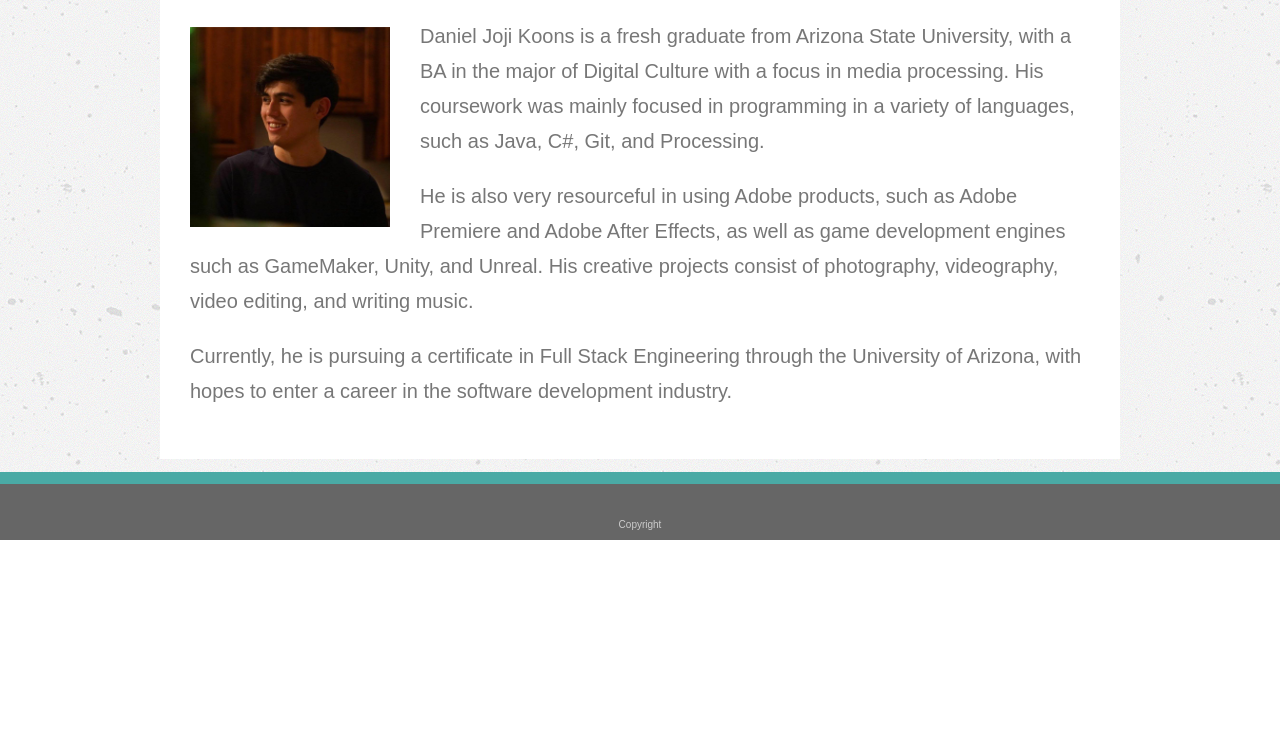
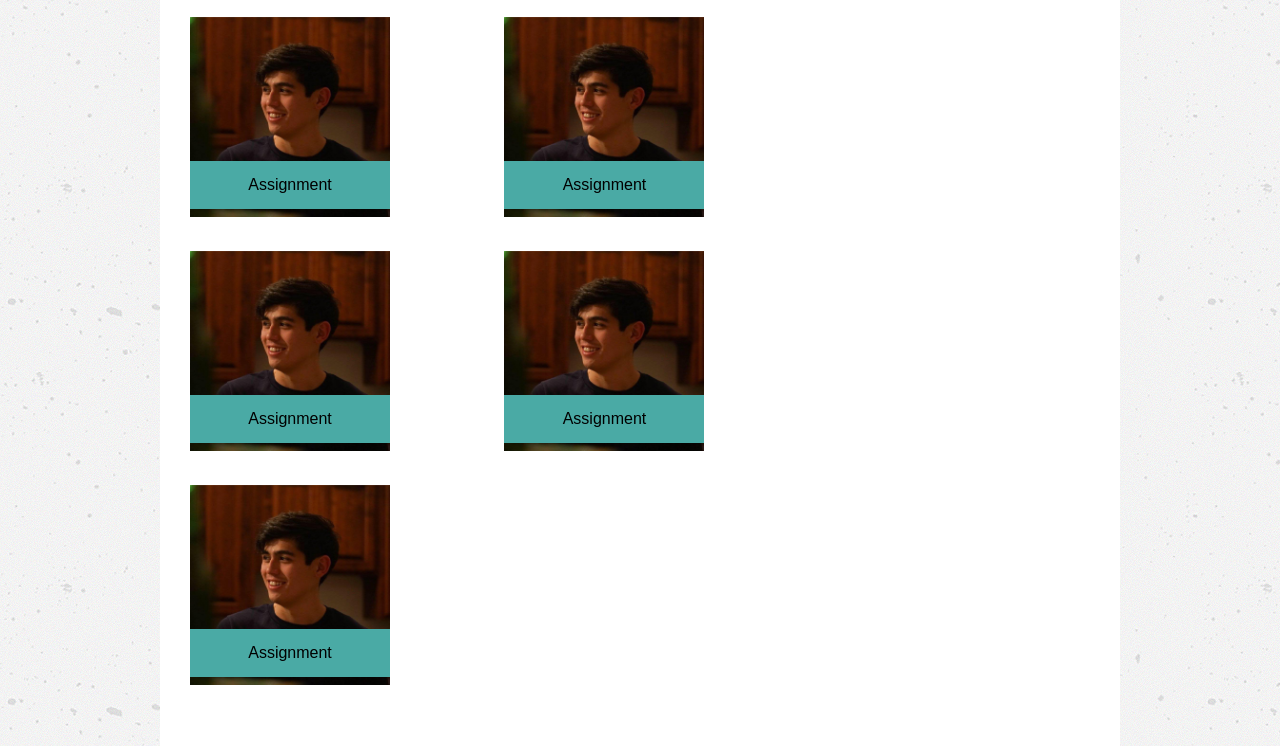
Before and after one commit to dkoons1/Basic-Portfolio, a plain HTML site: page portfolio.html in a window 1280 px wide. Shown: the part 260-1006 px from the top of the page. Before the commit the page ends 800 px from the top, so only its background shows below. Drawn offline with Linux system fonts and the light colour scheme.

Commit message:
Css and Portfolio files

```diff
--- a/assets/css/style.css
+++ b/assets/css/style.css
@@ -18,27 +18,40 @@ body{
     padding-bottom: 30px;
     border-bottom: 3px solid #cccccc;
     color: #4aaaa5;
+    width: 100%;
+    margin-top: 0;
 }
 
-p{
+textarea{
+    width: 99%;
+    border: #cccccc solid 1px;
+}
+
+.subject {
+    font-size: 20px;
+    color: #777777;
+}
+
+.paragraph{
     font-size: 20px;
     line-height: 35px;
     color: #777777;
 }
 input{
-    width: 100%;
+    width: 98%;
     height: 35px;
     font-size: 15px;
     padding-left: 10px;
+    color: #777777;
 }
 
 .content {
-    margin-top: 30px;
+    margin-top: 150px;
     align-content: center;
     justify-content: center;
     top: 100px;
     background: #ffffff;
-    position: relative;
+    /* position: relative; */
     padding: 30px;
 }
 
@@ -75,6 +88,7 @@ li{
 
 li:last-child {
     border-right: none;
+    padding-right: 0px;
 }
 
 .name{
@@ -86,12 +100,41 @@ li:last-child {
     display: inline-block;
 }
 
+.portfolio{
+    padding-right: 30px;
+    padding-bottom: 30px;
+}
+
+.submit-button{
+    padding: 15px 40px;
+    margin-top: 20px;
+    bottom: 0;
+    font-size: 20px;
+    color: #ffffff;
+    background-color: #4aaaa5;
+}
+
+.img-container{
+    /* position: relative; */
+    display: inline-block;
+    padding-right: 80px;
+}
+
+.image-banner{
+    padding: 15px;
+    background: #4aaaa5;
+    position: absolute;
+    text-align: center;
+    margin-top: -90px;
+    width: 170px;
+}
+
 a{
     color: #777777;
     text-decoration: none;
 }
 
-img{
+.profile{
     float: left;
     margin-right: 30px;
     margin-bottom: 15px;
@@ -100,18 +143,19 @@ img{
 
 .links{
     font-size: 20px;
-    position: fixed;
+    float: right;
+    padding-right: 0px;
     padding: 15px;
-    top: 10px;
+    padding-top: 20px;
     text-align: center;
-    margin-left: 320px;
-    display: inline;
+    display: inline-block;
 }
 
 .footer{
     position: absolute;
     left: 0;
-    bottom: 0;
+    right: 0;
+    bottom: auto;
     padding-top: 35px;
     font-size: 10px;
     padding-bottom: 10px;
--- a/portfolio.html
+++ b/portfolio.html
@@ -31,24 +31,62 @@
 
         <div class="content">
             <div>
-            <h1 class="about">About Me</h1>
-            <img src="assets/images/profile.jpg"
-            width="200px"
-            height="200px">
-                <p>
-                    Daniel Joji Koons is a fresh graduate from Arizona State University, with a BA in the major of Digital Culture
-                    with a focus in media processing. His coursework was mainly focused in programming in a variety of languages,
-                    such as Java, C#, Git, and Processing.
-                </p>
-                <p>
-                    He is also very resourceful in using Adobe products,
-                    such as Adobe Premiere and Adobe After Effects, as well as game development engines such as GameMaker,
-                    Unity, and Unreal. His creative projects consist of photography, videography, video editing, and writing music.
-                </p>
-                <p>
-                    Currently, he is pursuing a certificate in Full Stack Engineering through the University of Arizona,
-                    with hopes to enter a career in the software development industry.
-                </p>
+                <h1 class="about">About Me</h1>
+                    <div class="img-container">
+
+                        <img
+                            class="portfolio"
+                            src="assets/images/profile.jpg"
+                            width="200px"
+                            height="200px"
+                        >
+                        <div class="image-banner">Assignment</div>
+                    </div>
+
+                    <div class="img-container">
+
+                        <img
+                            class="portfolio"
+                            src="assets/images/profile.jpg"
+                            width="200px"
+                            height="200px"
+                        >
+                        <div class="image-banner">Assignment</div>
+                    </div>
+
+                    <div class="img-container">
+
+                        <img
+                            class="portfolio"
+                            src="assets/images/profile.jpg"
+                            width="200px"
+                            height="200px"
+                        >
+                        <div class="image-banner">Assignment</div>
+                    </div>
+
+                    <div class="img-container">
+
+                        <img
+                            class="portfolio"
+                            src="assets/images/profile.jpg"
+                            width="200px"
+                            height="200px"
+                        >
+                        <div class="image-banner">Assignment</div>
+                    </div>
+
+                    <div class="img-container">
+
+                        <img
+                            class="portfolio"
+                            src="assets/images/profile.jpg"
+                            width="200px"
+                            height="200px"
+                        >
+                        <div class="image-banner">Assignment</div>
+                    </div>
+
             </div>
         </div>
 
```
Also changed, not shown: contact.html (+6 -6 lines), index.html (+4 -4 lines).
